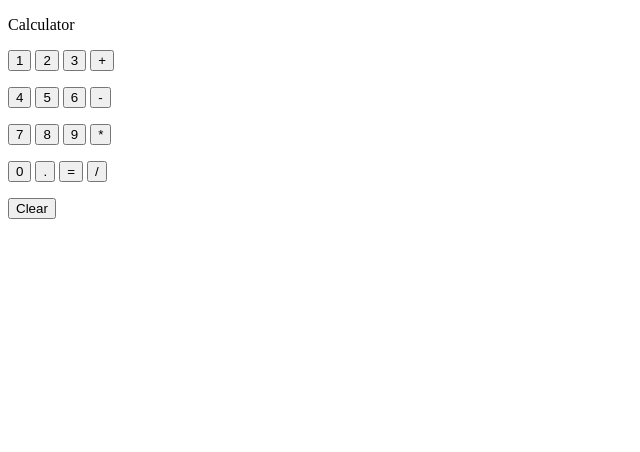
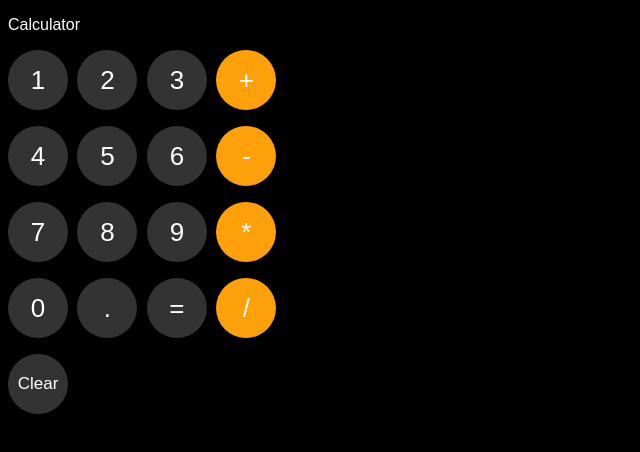
Before and after one commit to Golla-UdayKiran/calculator, a plain HTML site: page index.html in a window 1280 px wide. Shown: the whole page, without its empty margins (0-640 px from the left). Drawn offline with Linux system fonts and the light colour scheme.

Commit message:
css language added

```diff
--- a/index.html
+++ b/index.html
@@ -2,77 +2,78 @@
 <html>
   <head>
     <title>Calculator</title>
+    <link rel="stylesheet" href="style.css">
   </head>
   <body>
     <p>Calculator</p>
     <!-- Create an element to display the calculation. -->
-    <p class="js-calculation"></p>
+    <p class="js-calculation calculation"></p>
 
     <!-- Code changes are at the bottom. -->
     <p>
-      <button onclick="
+      <button class="calculator-button gray-button" onclick="
         updateCalculation('1');
       ">1</button>
 
-      <button onclick="
+      <button class="calculator-button gray-button" onclick="
         updateCalculation('2');
       ">2</button>
 
-      <button onclick="
+      <button class="calculator-button gray-button" onclick="
         updateCalculation('3');
       ">3</button>
 
-      <button onclick="
+      <button class="calculator-button orange-button" onclick="
         updateCalculation(' + ');
       ">+</button>
     </p>
 
     <p>
-      <button onclick="
+      <button class="calculator-button gray-button" onclick="
         updateCalculation('4');
       ">4</button>
 
-      <button onclick="
+      <button class="calculator-button gray-button" onclick="
         updateCalculation('5');
       ">5</button>
 
-      <button onclick="
+      <button class="calculator-button gray-button" onclick="
         updateCalculation('6');
       ">6</button>
 
-      <button onclick="
+      <button class="calculator-button orange-button" onclick="
         updateCalculation(' - ');
       ">-</button>
     </p>
 
     <p>
-      <button onclick="
+      <button class="calculator-button gray-button" onclick="
         updateCalculation('7');
       ">7</button>
 
-      <button onclick="
+      <button class="calculator-button gray-button" onclick="
         updateCalculation('8');
       ">8</button>
 
-      <button onclick="
+      <button class="calculator-button gray-button" onclick="
         updateCalculation('9');
       ">9</button>
 
-      <button onclick="
+      <button class="calculator-button orange-button" onclick="
         updateCalculation(' * ');
       ">*</button>
     </p>
 
     <p>
-      <button onclick="
+      <button class="calculator-button gray-button" onclick="
         updateCalculation('0');
       ">0</button>
 
-      <button onclick="
+      <button class="calculator-button gray-button" onclick="
         updateCalculation('.');
       ">.</button>
 
-      <button onclick="
+      <button class="calculator-button gray-button" onclick="
         // Note: eval() takes a string and runs it as code.
         // Avoid using eval() in real world projects since
         // it can potentially be given harmful code to run.
@@ -87,13 +88,13 @@
         localStorage.setItem('calculation', calculation);
     ">=</button>
 
-      <button onclick="
+      <button class="calculator-button orange-button" onclick="
         updateCalculation(' / ');
       ">/</button>
     </p>
 
     <p>
-      <button onclick="
+      <button class="calculator-button gray-button clear-button" onclick="
         calculation = '';
 
         // Display the calculation on the page
--- /dev/null
+++ b/style.css
@@ -0,0 +1,36 @@
+body {
+  font-family: Arial;
+  background-color: rgb(0, 0, 0);
+  color: white;
+}
+
+.calculation {
+  color: white;
+  font-size: 45px;
+  margin-top: 15px;
+  margin-bottom: 5px;
+}
+
+.calculator-button {
+  height: 60px;
+  width: 60px;
+  border-radius: 60px;
+  border: none;
+  font-size: 26px;
+  cursor: pointer;
+  margin-right: 5px;
+}
+
+.gray-button {
+  background-color: rgb(51, 51, 51);
+  color: white;
+}
+
+.orange-button {
+  background-color: rgb(254, 160, 10);
+  color: white;
+}
+
+.clear-button {
+  font-size: 17px;
+}
```
